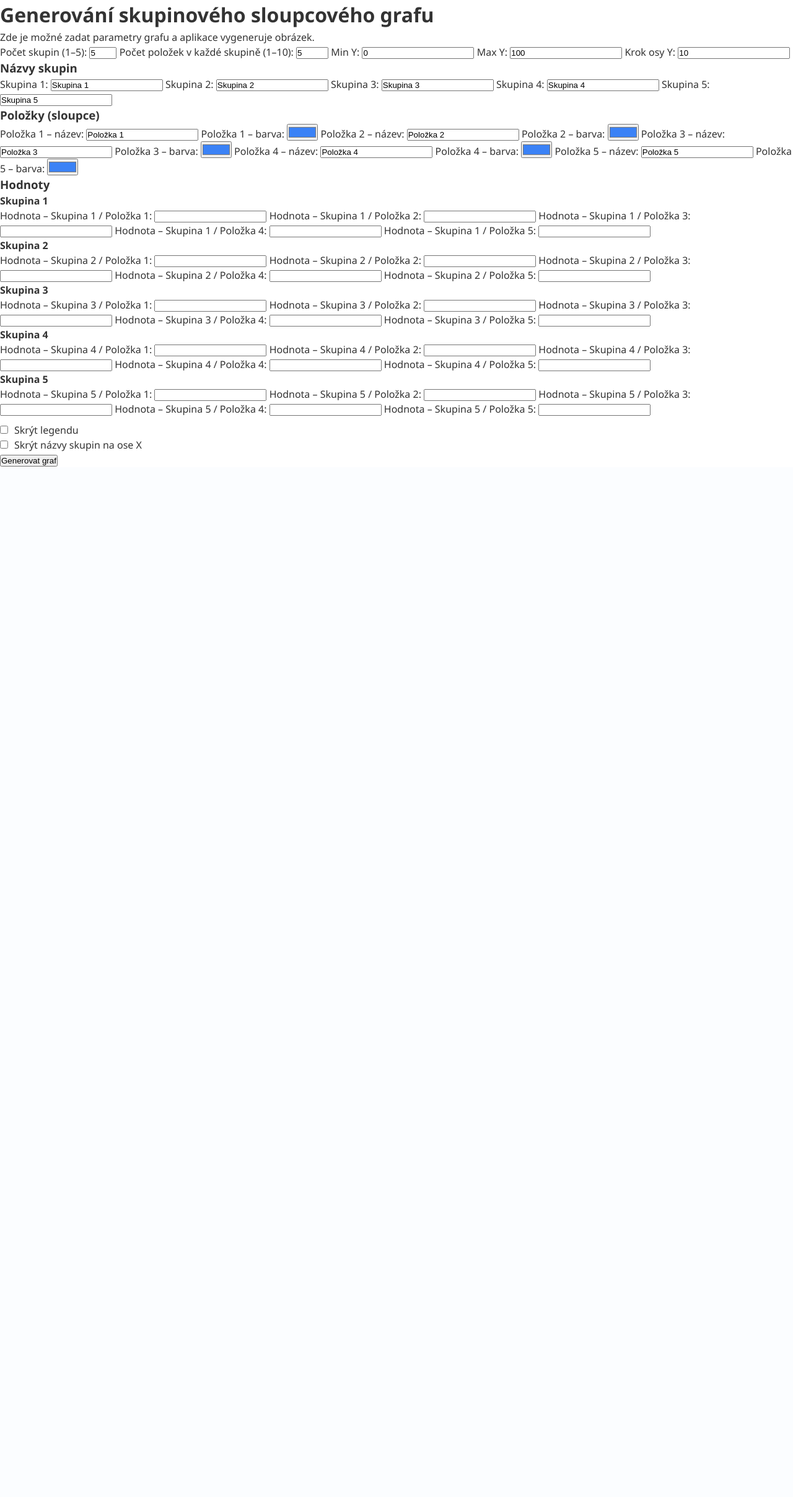
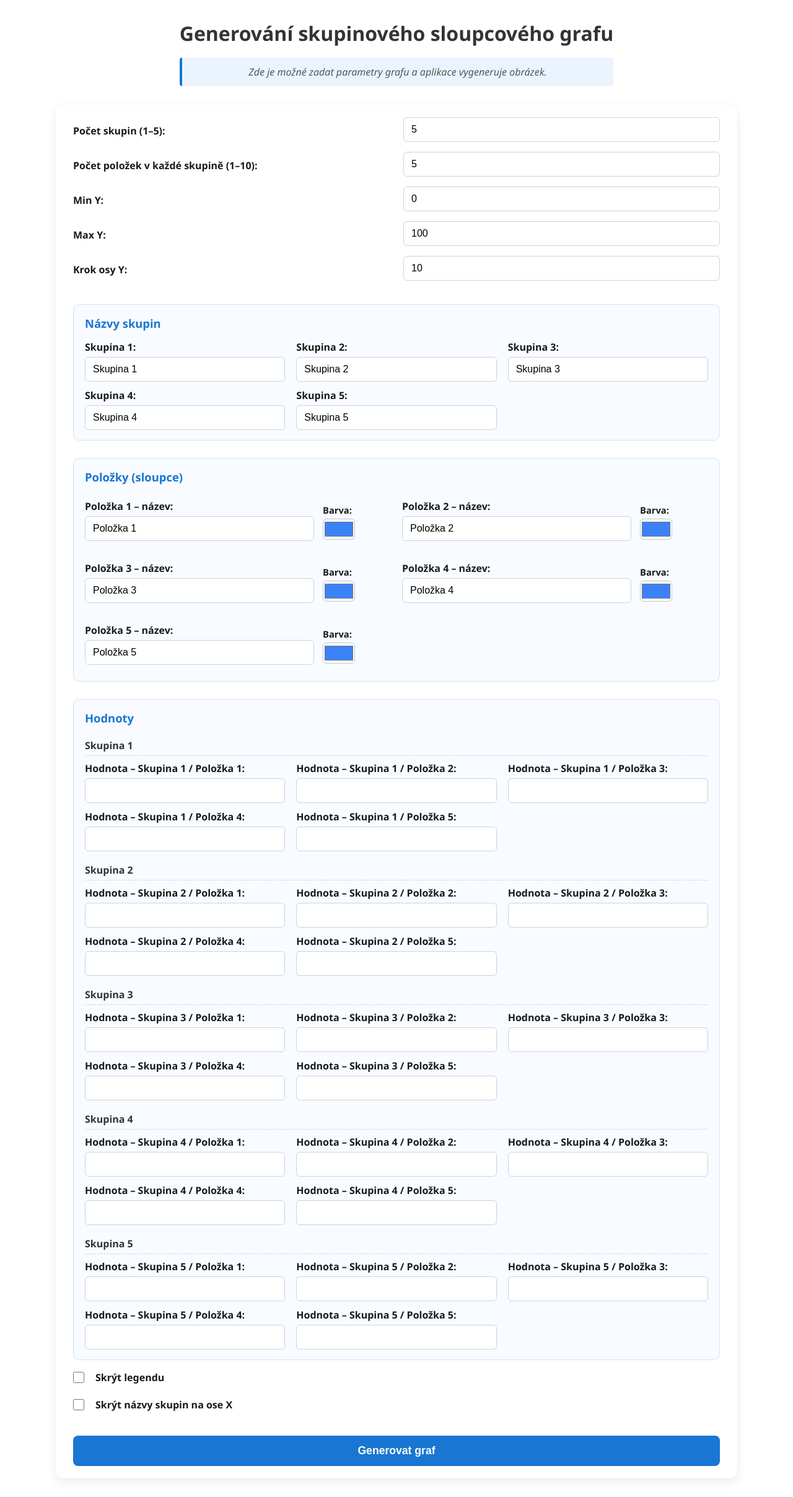
Before and after one commit to HonzaVanek/evidence_webapp, a Django app: page /pojistenci/vychytavky/grouped-bar in a window 1280 px wide. Shown: the part 98-2514 px from the top of the page at 62% size. Before the commit the page ends 851 px from the top, so only its background shows below. Run offline with Django 4.2, Linux system fonts and the light colour scheme; the visitor is signed in with stand-in values (Sample User, id 1).

Commit message:
added CSS to grouped graph

```diff
--- a/pojistenci/static/pojistenci/generate_grouped_bar.css
+++ b/pojistenci/static/pojistenci/generate_grouped_bar.css
@@ -0,0 +1,353 @@
+/* ===============================
+   Nadpisy a popis
+   =============================== */
+.grouped-bar-title {
+    text-align: center;
+    margin-top: 30px;
+    margin-bottom: 15px;
+    color: #333;
+    font-size: 2rem;
+}
+
+.grouped-bar-subtitle {
+    width: 90%;
+    max-width: 700px;
+    margin: 0 auto 30px;
+    padding: 12px 16px;
+    background-color: #eaf4ff;
+    border-left: 4px solid #1976d2;
+    border-radius: 4px;
+    font-style: italic;
+    color: #555;
+    line-height: 1.4;
+    text-align: center;
+}
+
+/* ===============================
+   Formulář – wrapper
+   =============================== */
+.grouped-bar-form {
+    width: 90%;
+    max-width: 900px;
+    margin: 0 auto 30px;
+    background: #ffffff;
+    padding: 20px 28px;
+    border-radius: 14px;
+    box-shadow: 0 6px 18px rgba(0,0,0,0.08);
+}
+
+/* ===============================
+   Základní popisky a inputy
+   =============================== */
+.grouped-bar-form label {
+    display: block;
+    font-weight: 600;
+    margin-top: 10px;
+    margin-bottom: 4px;
+    color: #1a1a1a;
+}
+
+.grouped-bar-form input[type="number"],
+.grouped-bar-form input[type="text"] {
+    width: 100%;
+    padding: 10px 12px;
+    font-size: 1rem;
+    border: 1px solid #c7d5e0;
+    border-radius: 6px;
+    margin-bottom: 10px;
+    transition: border-color 0.2s, box-shadow 0.2s;
+}
+
+.grouped-bar-form input[type="number"]:focus,
+.grouped-bar-form input[type="text"]:focus {
+    border-color: #1976d2;
+    outline: none;
+    box-shadow: 0 0 0 2px rgba(25,118,210,0.15);
+}
+
+/* ===============================
+   Sekce formuláře (JS generované)
+   =============================== */
+#labels-container,
+#colors-container,
+#values-container {
+    margin-top: 22px;
+    padding: 16px 18px;
+    background: #f8fbff;
+    border: 1px solid #d3e2f2;
+    border-radius: 10px;
+}
+
+/* Nadpisy sekcí */
+#labels-container h3,
+#colors-container h3,
+#values-container h3 {
+    margin-top: 0;
+    margin-bottom: 12px;
+    font-size: 1.15rem;
+    color: #1976d2;
+}
+
+/* Podnadpisy skupin */
+#values-container h4 {
+    margin-top: 18px;
+    margin-bottom: 8px;
+    color: #333;
+    font-size: 1rem;
+    border-bottom: 1px dashed #c7d5e0;
+    padding-bottom: 4px;
+}
+
+/* ===============================
+   Color pickery
+   =============================== */
+#colors-container input[type="color"] {
+    width: 52px;
+    height: 34px;
+    padding: 0;
+    border-radius: 6px;
+    border: 1px solid #b5c9dd;
+    cursor: pointer;
+    background: white;
+    margin-bottom: 12px;
+    transition: box-shadow 0.25s, transform 0.1s;
+}
+
+#colors-container input[type="color"]:hover {
+    box-shadow: 0 0 6px rgba(25,118,210,0.45);
+}
+
+#colors-container input[type="color"]:active {
+    transform: scale(0.96);
+}
+
+/* ===============================
+   Checkboxy
+   =============================== */
+.grouped-bar-form input[type="checkbox"] {
+    width: 18px;
+    height: 18px;
+    cursor: pointer;
+}
+
+.grouped-bar-form label input[type="checkbox"] {
+    margin-right: 8px;
+}
+
+/* ===============================
+   Tlačítko
+   =============================== */
+.generate-button {
+    display: block;
+    width: 100%;
+    margin-top: 28px;
+    padding: 14px;
+    background-color: #1976d2;
+    color: white;
+    font-weight: 600;
+    font-size: 1.1rem;
+    border: none;
+    border-radius: 8px;
+    cursor: pointer;
+    transition: background-color 0.25s, transform 0.1s, box-shadow 0.1s;
+}
+
+.generate-button:hover {
+    background-color: #145bb0;
+    transform: translateY(-2px);
+    box-shadow: 0 6px 16px rgba(0,0,0,0.15);
+}
+
+/* ===============================
+   Výsledek – obrázek
+   =============================== */
+.grouped-bar-output {
+    width: 90%;
+    max-width: 900px;
+    margin: 40px auto;
+    text-align: center;
+}
+
+.grouped-bar-output h2 {
+    color: #333;
+    margin-bottom: 15px;
+}
+
+.grouped-bar-output img {
+    max-width: 100%;
+    border-radius: 14px;
+    box-shadow: 0 6px 18px rgba(0,0,0,0.15);
+}
+
+/* ===============================
+   Layout: méně scrollu na velkých obrazovkách
+   =============================== */
+
+/* Form – trochu víc šířky na desktop */
+@media (min-width: 900px) {
+    .grouped-bar-form {
+        max-width: 1100px;
+        display: grid;
+        grid-template-columns: 1fr 1fr;
+        column-gap: 22px;
+        row-gap: 6px;
+        align-items: start;
+    }
+
+    /* Sekce přes celou šířku */
+    #labels-container,
+    #colors-container,
+    #values-container,
+    .generate-button,
+    .grouped-bar-form > label[style*="display:flex"] {
+        grid-column: 1 / -1;
+    }
+
+    /* Checkboxy vedle sebe */
+    .grouped-bar-form > label[style*="display:flex"] {
+        display: inline-flex !important;
+        width: fit-content;
+        margin-right: 18px;
+    }
+}
+
+
+/* ===============================
+   Responsivita (mobil)
+   =============================== */
+@media (max-width: 768px) {
+    .grouped-bar-form {
+        padding: 16px 18px;
+    }
+
+    #labels-container,
+    #colors-container,
+    #values-container {
+        padding: 14px;
+    }
+}
+
+
+/* ===== Grid layout pro wrappery (po JS úpravě) ===== */
+
+.gb-grid {
+    display: grid;
+    gap: 10px 18px;
+}
+
+/* wrapper pro jeden pár label+input */
+.gb-field label {
+    display: block;
+    margin: 0 0 4px 0;
+    font-weight: 600;
+    color: #1a1a1a;
+}
+
+.gb-field input[type="text"],
+.gb-field input[type="number"] {
+    margin: 0;
+}
+
+/* barva: zarovnat color picker líp */
+.gb-field--color input[type="color"] {
+    margin: 0;
+}
+
+/* Názvy skupin */
+@media (min-width: 900px) {
+    .gb-grid--groups { grid-template-columns: repeat(3, minmax(220px, 1fr)); }
+}
+@media (min-width: 600px) and (max-width: 899px) {
+    .gb-grid--groups { grid-template-columns: repeat(2, minmax(200px, 1fr)); }
+}
+
+
+/* ===== Položky: 2 položky na řádek (název+barva | název+barva) ===== */
+@media (min-width: 900px) {
+  .gb-grid--items{
+    grid-template-columns: minmax(260px, 1fr) 120px minmax(260px, 1fr) 120px;
+    gap: 10px 18px;
+    align-items: end;
+  }
+
+  /* název trochu kompaktnější */
+  .gb-grid--items .gb-field label {
+    font-size: 0.92rem;
+    margin-bottom: 3px;
+  }
+
+  .gb-grid--items .gb-field input[type="text"]{
+    padding: 9px 10px;
+  }
+
+  /* color pole ať je vizuálně “u sebe” */
+  .gb-field--color{
+    justify-self: start;
+  }
+
+  .gb-field--color input[type="color"]{
+    width: 64px;
+    height: 38px;
+    margin: 0;
+  }
+}
+
+@media (min-width: 600px) and (max-width: 899px) {
+  .gb-grid--items{
+    grid-template-columns: 1fr 120px;
+    gap: 10px 16px;
+    align-items: end;
+  }
+
+  .gb-field--color{
+    justify-self: start;
+  }
+}
+
+/* Hodnoty */
+@media (min-width: 900px) {
+    .gb-grid--values { grid-template-columns: repeat(3, minmax(260px, 1fr)); }
+}
+@media (min-width: 600px) and (max-width: 899px) {
+    .gb-grid--values { grid-template-columns: repeat(2, minmax(240px, 1fr)); }
+}
+
+
+/* ===== Položky (sloupce): každá položka je jeden blok ===== */
+
+.gb-item{
+  display: grid;
+  grid-template-columns: 1fr 110px;
+  gap: 10px 14px;
+  align-items: end;
+}
+
+.gb-item__color{
+  justify-self: start;
+}
+
+.gb-item__color label{
+  margin: 0 0 3px 0;
+  font-size: 0.92rem;
+}
+
+.gb-item__color input[type="color"]{
+  width: 64px;
+  height: 38px;
+}
+
+/* Kolik položek vedle sebe v celé sekci */
+@media (min-width: 900px){
+  .gb-grid--items{
+    grid-template-columns: repeat(2, minmax(360px, 1fr)); /* 2 položky na řádek */
+    gap: 12px 18px;
+    align-items: start;
+  }
+}
+
+@media (min-width: 600px) and (max-width: 899px){
+  .gb-grid--items{
+    grid-template-columns: 1fr; /* na tabletu radši jedna vedle sebe (už je to docela dense) */
+    gap: 12px 16px;
+  }
+}
--- a/pojistenci/templates/pojistenci/generate_grouped_bar.html
+++ b/pojistenci/templates/pojistenci/generate_grouped_bar.html
@@ -110,29 +110,37 @@
     valuesContainer.innerHTML = "";
 
     // názvy skupin
-    let html = `<h3>Názvy skupin</h3>`;
+    let html = `<h3>Názvy skupin</h3><div class="gb-grid gb-grid--groups">`;
     for (let gg = 0; gg < g; gg++) {
       const val = prevGroupLabels[gg] ?? `Skupina ${gg+1}`;
-      html += `
+      html += `<div class="gb-field">
         <label>Skupina ${gg+1}:</label>
-        <input type="text" name="group_label_${gg}" value="${esc(val)}" required>
+        <input type="text" name="group_label_${gg}" value="${esc(val)}" required>  </div>
       `;
     }
+    html += `</div>`;
     labelsContainer.innerHTML = html;
 
     // názvy + barvy položek
-    let ch = `<h3>Položky (sloupce)</h3>`;
+    let ch = `<h3>Položky (sloupce)</h3><div class="gb-grid gb-grid--items">`;
     for (let ii = 0; ii < i; ii++) {
       const lab = prevItemLabels[ii] ?? `Položka ${ii+1}`;
       const col = prevItemColors[ii] ?? "#3b82f6";
+
       ch += `
-        <label>Položka ${ii+1} – název:</label>
-        <input type="text" name="item_label_${ii}" value="${esc(lab)}" required>
-
-        <label>Položka ${ii+1} – barva:</label>
-        <input type="color" name="item_color_${ii}" value="${esc(col)}" required>
+        <div class="gb-item">
+          <div class="gb-item__name">
+            <label>Položka ${ii+1} – název:</label>
+            <input type="text" name="item_label_${ii}" value="${esc(lab)}" required>
+          </div>
+          <div class="gb-item__color">
+            <label>Barva:</label>
+            <input type="color" name="item_color_${ii}" value="${esc(col)}" required>
+          </div>
+        </div>
       `;
     }
+    ch += `</div>`;
     colorsContainer.innerHTML = ch;
 
     // hodnoty
@@ -141,17 +149,19 @@
 
     let vh = `<h3>Hodnoty</h3>`;
     for (let gg = 0; gg < g; gg++) {
-      vh += `<h4>Skupina ${gg+1}</h4>`;
+      vh += `<h4>Skupina ${gg+1}</h4><div class="gb-grid gb-grid--values">`;
       for (let ii = 0; ii < i; ii++) {
         const v = (prevValues[gg] && prevValues[gg][ii] !== undefined) ? prevValues[gg][ii] : "";
         vh += `
+        <div class="gb-field">
           <label>Hodnota – Skupina ${gg+1} / Položka ${ii+1}:</label>
           <input type="number" step="any" name="value_${gg}_${ii}"
                  min="${isFinite(yMin) ? yMin : ""}"
                  max="${isFinite(yMax) ? yMax : ""}"
-                 value="${esc(v)}" required>
+                 value="${esc(v)}" required> </div>
         `;
       }
+      vh += `</div>`;
     }
     valuesContainer.innerHTML = vh;
   }
```
